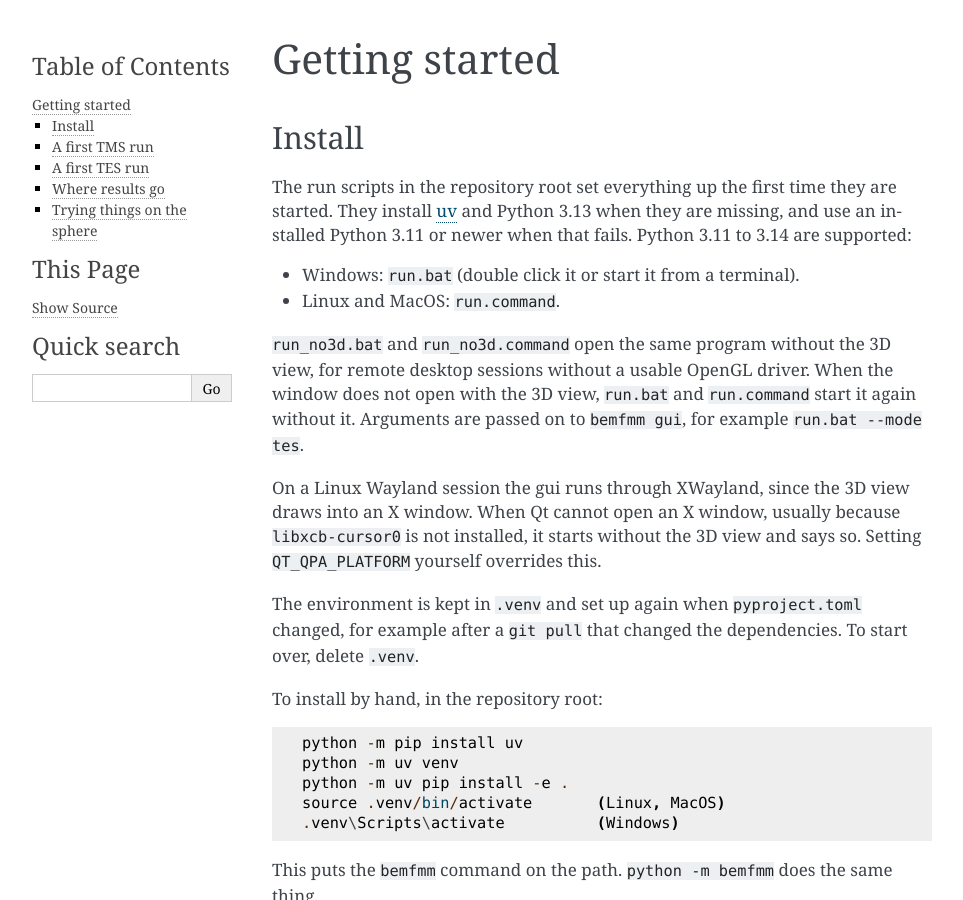
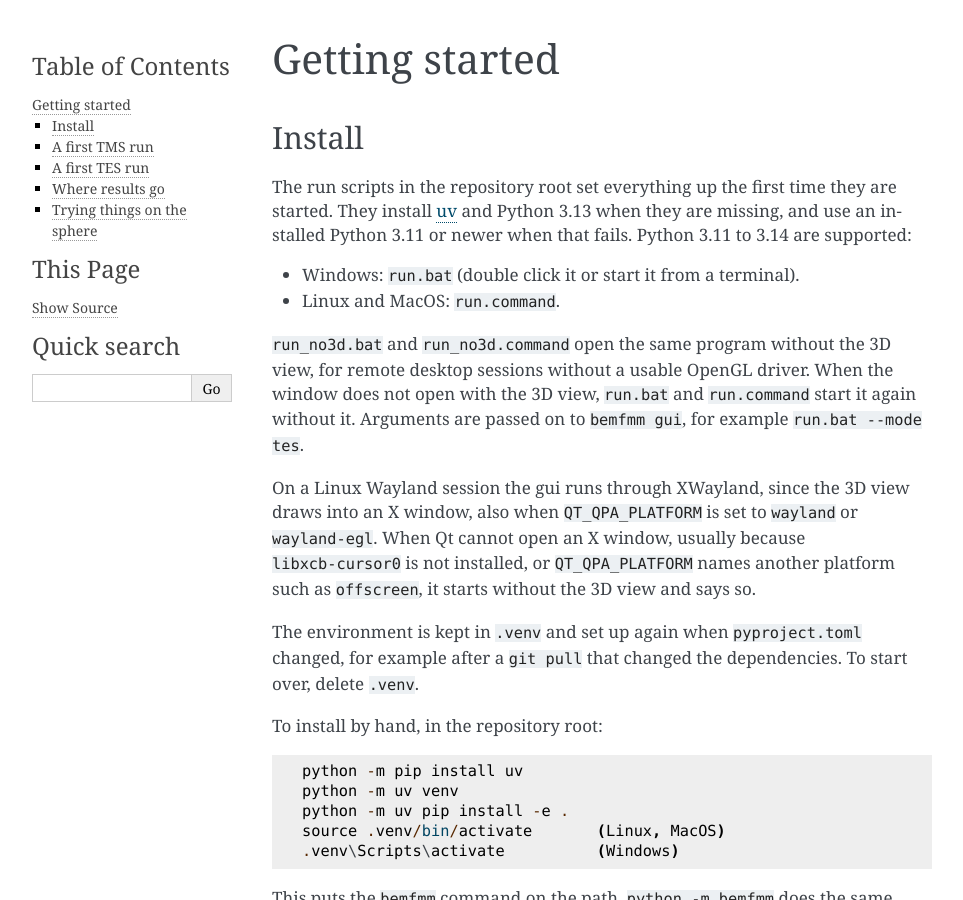
Before and after one commit to BEM-FMM-Team/bem-fmm-python, a Sphinx documentation site: the page built from docs/source/getting_started.rst, in a window 1280 px wide and 900 px high. Shown: the whole window, without its empty margins (148-1111 px from the left). Built offline with Sphinx 7.4.7, drawn with Linux system fonts in a browser that asks for light colours.

Commit message:
fix: gui runs on xwayland when qt_qpa_platform asks for wayland

```diff
--- a/docs/source/getting_started.rst
+++ b/docs/source/getting_started.rst
@@ -19,9 +19,10 @@ it again without it. Arguments are passed on to ``bemfmm gui``, for example
 ``run.bat --mode tes``.
 
 On a Linux Wayland session the gui runs through XWayland, since the 3D view
-draws into an X window. When Qt cannot open an X window, usually because
-``libxcb-cursor0`` is not installed, it starts without the 3D view and says
-so. Setting ``QT_QPA_PLATFORM`` yourself overrides this.
+draws into an X window, also when ``QT_QPA_PLATFORM`` is set to ``wayland`` or
+``wayland-egl``. When Qt cannot open an X window, usually because
+``libxcb-cursor0`` is not installed, or ``QT_QPA_PLATFORM`` names another
+platform such as ``offscreen``, it starts without the 3D view and says so.
 
 The environment is kept in ``.venv`` and set up again when ``pyproject.toml``
 changed, for example after a ``git pull`` that changed the dependencies. To
```
Also changed, not shown: 1 other file.
